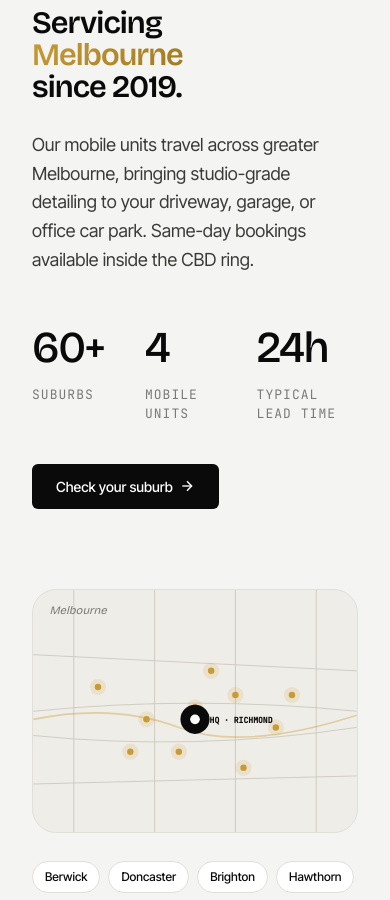
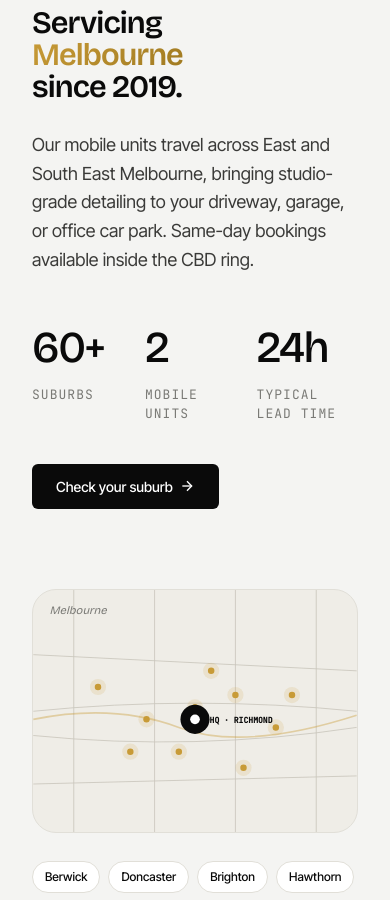
Before and after one commit to hrshdv2nd/pristinedetailers, a Next.js app: page / in a window 390 px wide. Shown: the part 4560-5460 px from the top of the page. Built offline with nearby package versions, Linux system fonts and the light colour scheme.

Commit message:
mobile units

```diff
--- a/components/pages/home.tsx
+++ b/components/pages/home.tsx
@@ -526,7 +526,7 @@ function MelbourneSection() {
               since 2019.
             </h2>
             <p style={{ fontSize: 18, color: '#3A3A38', marginTop: 28, lineHeight: 1.6, maxWidth: 440 }}>
-              Our mobile units travel across greater Melbourne, bringing studio-grade detailing to your driveway, garage, or office car park. Same-day bookings available inside the CBD ring.
+              Our mobile units travel across East and South East Melbourne, bringing studio-grade detailing to your driveway, garage, or office car park. Same-day bookings available inside the CBD ring.
             </p>
 
             <div style={{ marginTop: 40, display: 'flex', gap: 40 }}>
@@ -540,7 +540,7 @@ function MelbourneSection() {
               </div>
               <div>
                 <div style={{ fontFamily: "'Bricolage Grotesque', sans-serif", fontSize: 44, fontWeight: 500, letterSpacing: '-0.03em' }}>
-                  4
+                  2
                 </div>
                 <div style={{ fontSize: 13, color: '#7A7A76', marginTop: 4, fontFamily: "'JetBrains Mono', monospace", textTransform: 'uppercase', letterSpacing: '0.08em' }}>
                   Mobile units
```
